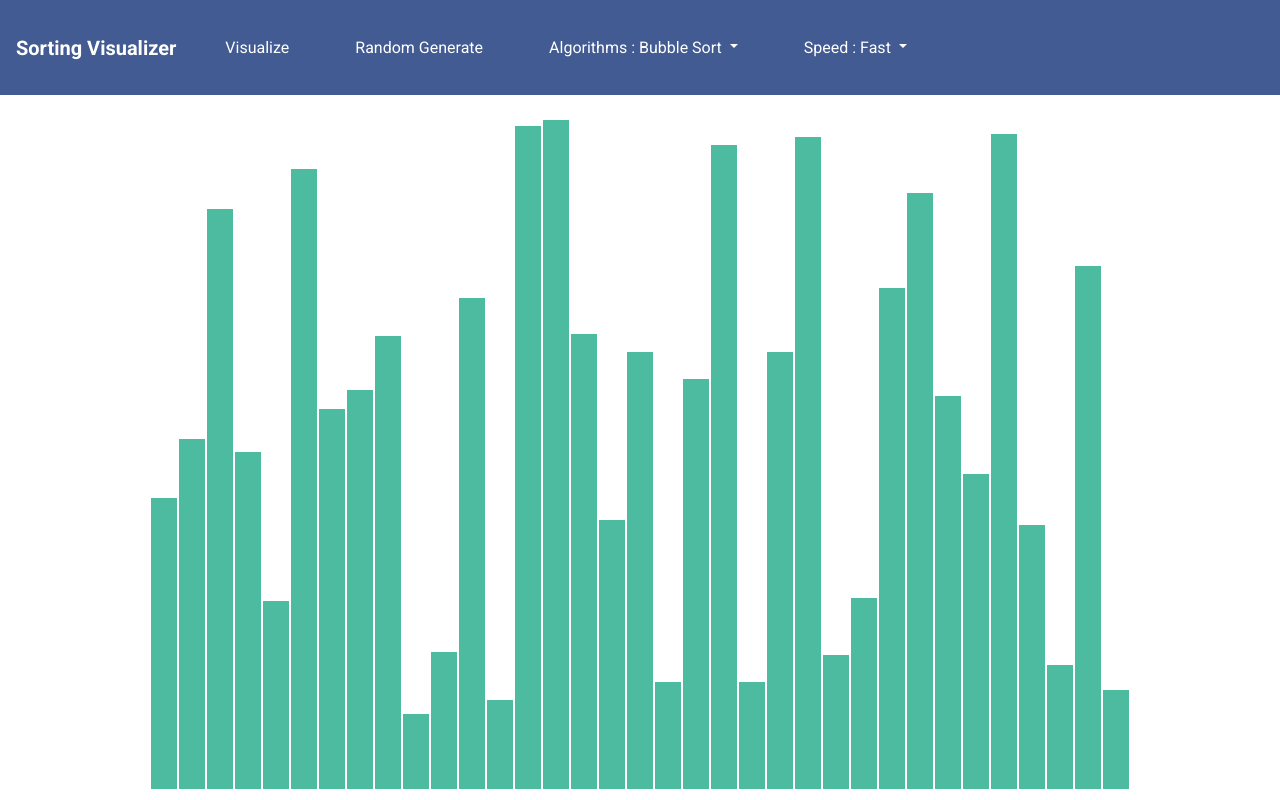
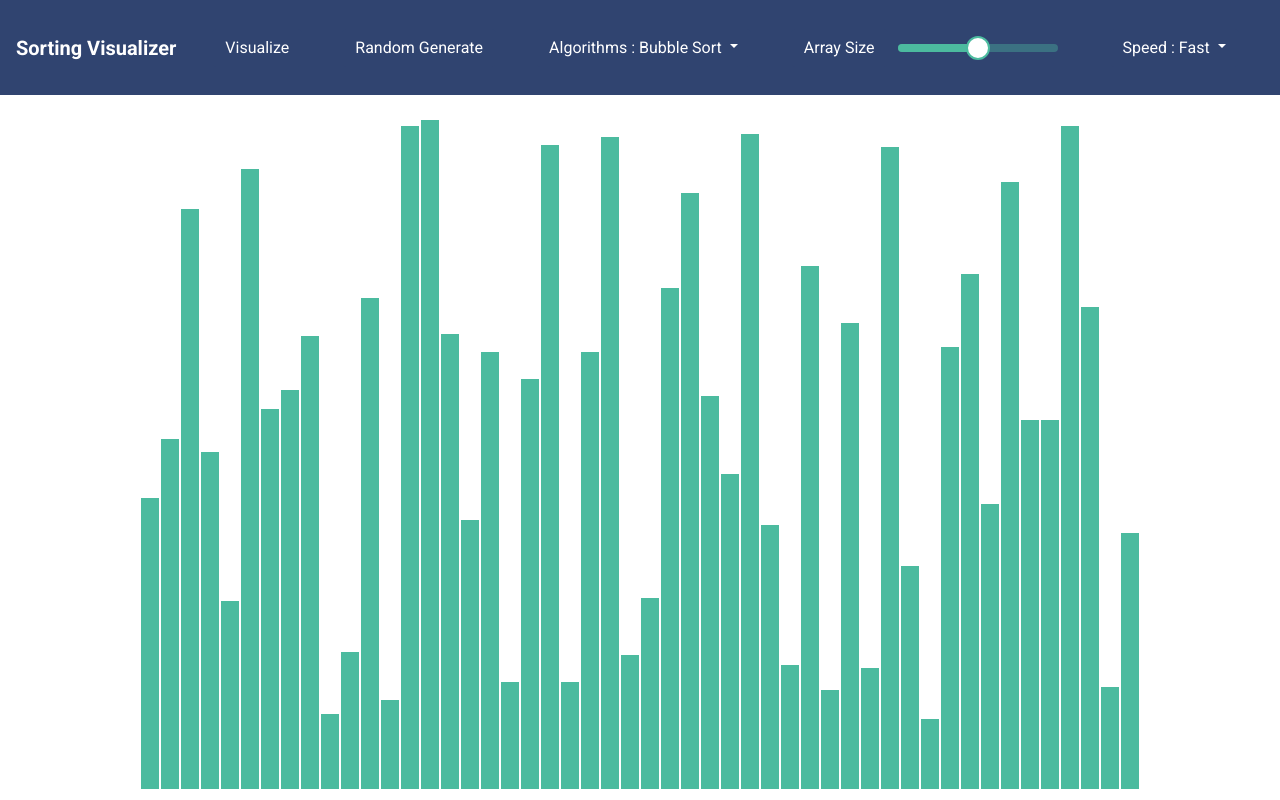
Before and after one commit to mingchengzack/Sorting-Visualizer, a React (Create React App) app: page / in a window 1280 px wide. Built offline with nearby package versions, Linux system fonts and the light colour scheme.

Commit message:
added array size slider

```diff
--- a/public/index.html
+++ b/public/index.html
@@ -6,6 +6,10 @@
     <link
       rel="stylesheet"
       href="https://fonts.googleapis.com/css?family=Roboto:300,400,500,700&display=swap"
+    />
+    <link
+      rel="stylesheet"
+      href="https://fonts.googleapis.com/icon?family=Material+Icons"
     />
     <meta name="viewport" content="width=device-width, initial-scale=1" />
     <meta name="theme-color" content="#000000" />
--- a/src/components/Arraybar.jsx
+++ b/src/components/Arraybar.jsx
@@ -26,7 +26,7 @@ class Arraybar extends Component {
     this.state = { generate: 0 };
 
     // construct initial array
-    this.arraySize = Math.floor(WIDTH / 36);
+    this.arraySize = Math.floor(WIDTH / 25.6); // reset array size
     this.width = Math.ceil(900 / this.arraySize); // width of the array bar depends on the array size
     this.array = [];
     this.isVisualized = false;
@@ -56,7 +56,6 @@ class Arraybar extends Component {
 
   randomGenerateArray() {
     if (this.isVisualized) return;
-    this.arraySize = Math.floor(WIDTH / 36); // reset array size
     this.width = Math.ceil(900 / this.arraySize); // reset width
     this.array = []; // reset array
 
--- a/src/components/Navbar.css
+++ b/src/components/Navbar.css
@@ -4,7 +4,7 @@
 }
 
 .navbar-custom {
-  background-color: rgb(66, 91, 146);
+  background-color: rgb(48, 68, 112);
   height: 95px;
 }
 
@@ -15,17 +15,17 @@
 }
 
 .navbar-brand:hover {
-  color: #b8b521;
+  color: rgb(76, 187, 159);
 }
 
 #button {
-  background-color: rgb(66, 91, 146);
-  border-color: rgb(66, 91, 146);
+  background-color: rgb(48, 68, 112);
+  border-color: rgb(48, 68, 112);
   font-family: "Roboto";
 }
 
 #button:hover {
-  color: #b8b521;
+  color: rgb(76, 187, 159);
 }
 
 #button:focus {
@@ -33,13 +33,13 @@
 }
 
 #dropdown-toggle {
-  background-color: rgb(66, 91, 146);
-  border-color: rgb(66, 91, 146);
+  background-color: rgb(48, 68, 112);
+  border-color: rgb(48, 68, 112);
   font-family: "Roboto";
 }
 
 #dropdown-toggle:hover {
-  color: #b8b521;
+  color: rgb(76, 187, 159);
 }
 
 #dropdown-toggle:focus {
@@ -51,5 +51,5 @@
 }
 
 #dropdown-item:hover {
-  background-color: #b8b521;
+  background-color: rgb(76, 187, 159);
 }
--- a/src/components/SortingVisualizer.jsx
+++ b/src/components/SortingVisualizer.jsx
@@ -1,9 +1,57 @@
 import React, { Component } from "react";
 import { Navbar } from "react-bootstrap";
 import { Nav } from "react-bootstrap";
+import { withStyles } from "@material-ui/core/styles";
+import Slider from "@material-ui/core/Slider";
+import Tooltip from "@material-ui/core/Tooltip";
 import Navitem from "./Navitem";
 import Arraybar from "./Arraybar";
 import "./Navbar.css";
+
+function ValueLabelComponent(props) {
+  const { children, open, value } = props;
+
+  return (
+    <Tooltip open={open} enterTouchDelay={0} title={value}>
+      {children}
+    </Tooltip>
+  );
+}
+
+const PrettoSlider = withStyles({
+  root: {
+    color: "rgb(76, 187, 159)",
+    height: 8,
+    width: 160,
+    marginTop: 2,
+    marginRight: 32,
+    marginLeft: -10
+  },
+  thumb: {
+    height: 24,
+    width: 24,
+    backgroundColor: "#fff",
+    border: "2px solid currentColor",
+    marginTop: -8,
+    marginLeft: -7,
+    "&:focus,&:hover,&$active": {
+      boxShadow: "inherit"
+    }
+  },
+  active: {},
+  valueLabel: {
+    left: "calc(-50% + 4px)",
+    className: "PrivateValueLabel-circle-20"
+  },
+  track: {
+    height: 8,
+    borderRadius: 4
+  },
+  rail: {
+    height: 8,
+    borderRadius: 4
+  }
+})(Slider);
 
 const algorithms = [
   "Bubble Sort",
@@ -36,7 +84,12 @@ class SortingVisualizer extends Component {
     this.arrayBar.randomGenerateArray();
   };
 
-  handleChangeArraySize = () => {};
+  handleChangeArraySize = (event, newValue) => {
+    if (newValue !== this.arrayBar.arraySize && !this.arrayBar.isVisualized) {
+      this.arrayBar.arraySize = newValue;
+      this.arrayBar.randomGenerateArray();
+    }
+  };
 
   handleVisualize = () => {
     let speed = 5;
@@ -81,6 +134,19 @@ class SortingVisualizer extends Component {
               onChangeItem={this.handleChangeAlgorithm}
             />
             <Navitem
+              name={"Array Size"}
+              type={"button"}
+              onClick={this.handleRandomGenerate}
+            />
+            <PrettoSlider
+              valueLabelDisplay="auto"
+              defaultValue={75}
+              min={8}
+              max={150}
+              ValueLabelComponent={ValueLabelComponent}
+              onChange={this.handleChangeArraySize}
+            />
+            <Navitem
               name={"Speed"}
               type={"dropdown"}
               itemList={speeds}
```
